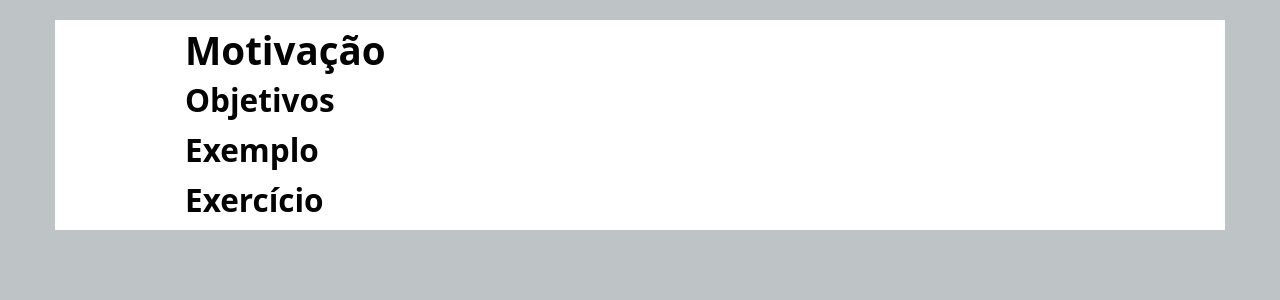
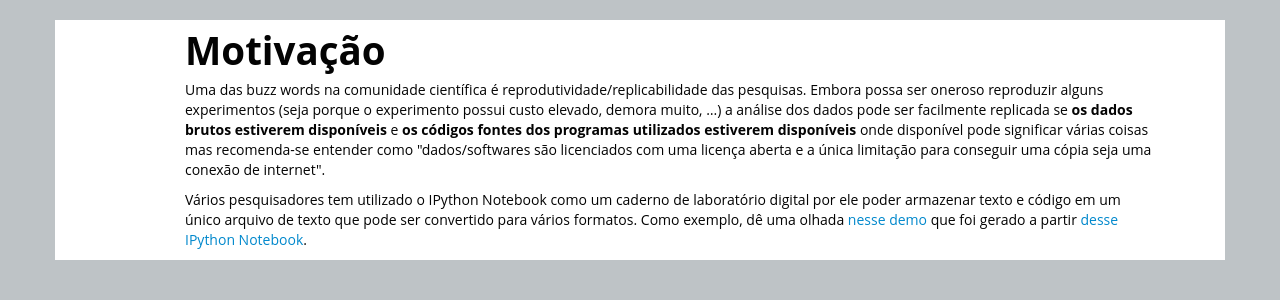
Before and after one commit to r-gaia-cs/2014-11-28-cbte, a Jekyll site: the page built from python/01-motivation.md, in a window 1280 px wide. Shown: the top 300 px of the page. Built offline with Jekyll 4.4.1, drawn with Linux system fonts in a browser that asks for light colours.

Commit message:
Add motivation text

```diff
--- a/python/01-motivation.md
+++ b/python/01-motivation.md
@@ -4,8 +4,17 @@ root: ..
 title: Motivação
 ---
 
-## Objetivos
+Uma das buzz words na comunidade científica é reprodutividade/replicabilidade
+das pesquisas. Embora possa ser oneroso reproduzir alguns experimentos (seja
+porque o experimento possui custo elevado, demora muito, ...) a análise dos
+dados pode ser facilmente replicada se **os dados brutos estiverem disponíveis**
+e **os códigos fontes dos programas utilizados estiverem disponíveis** onde
+disponível pode significar várias coisas mas recomenda-se entender como
+"dados/softwares são licenciados com uma licença aberta e a única limitação para
+conseguir uma cópia seja uma conexão de internet".
 
-## Exemplo
-
-## Exercício
+Vários pesquisadores tem utilizado o IPython Notebook como um caderno de
+laboratório digital por ele poder armazenar texto e código em um único arquivo
+de texto que pode ser convertido para vários formatos. Como exemplo, dê uma
+olhada [nesse demo](Demo.html) que foi gerado a partir [desse IPython
+Notebook](Demo.ipynb).
```
